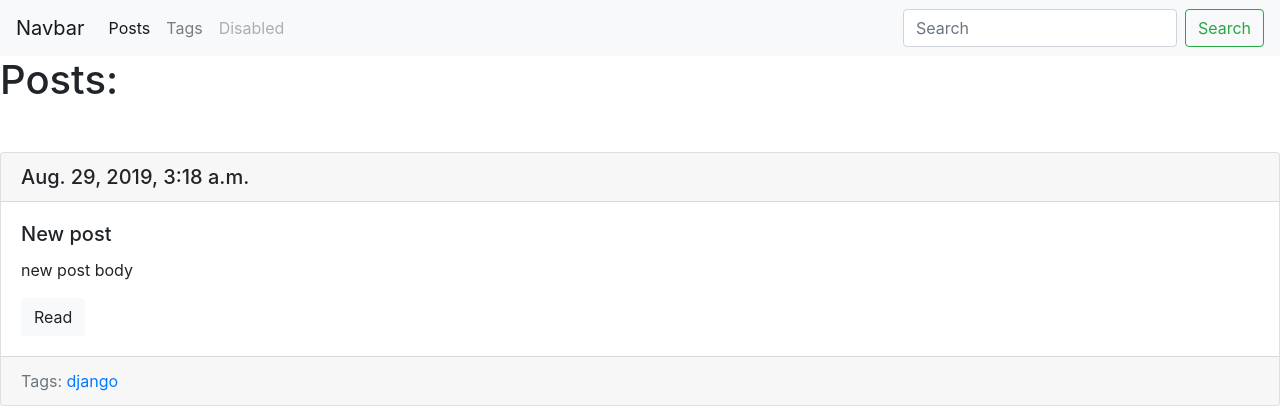
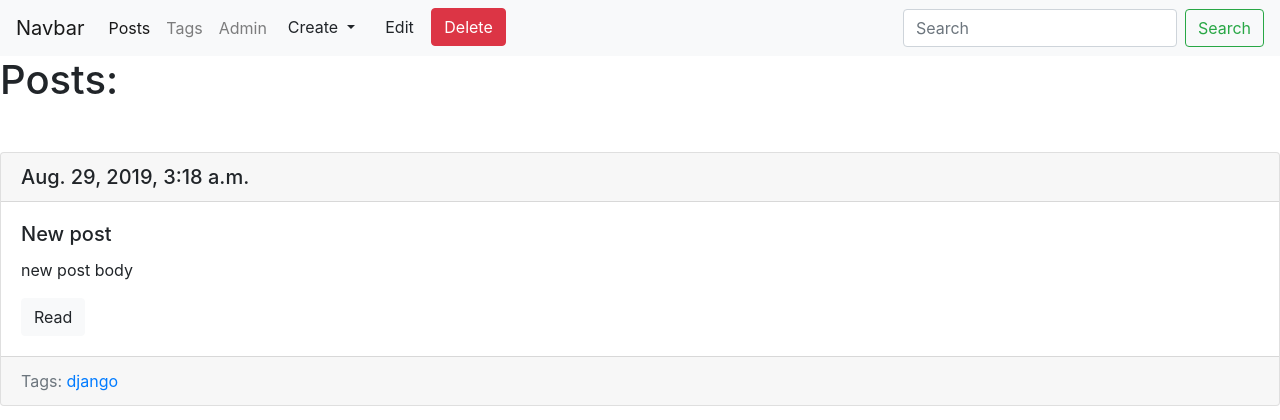
Before and after one commit to Etollo/Django_Projects, a Django app: page /blog/ in a window 1280 px wide. Shown: the top 420 px of the page. Run offline with Django 3.2, Linux system fonts and the light colour scheme; data comes from the database, SQL or seed files in the repository; both versions use the stored data as it was after the commit; some libraries are stand-ins or nearby versions.

Commit message:
Доделал блог по уроку Мочалова.

```diff
--- a/myapp/blogengine/blog/templates/blog/tag_delete_form.html
+++ b/myapp/blogengine/blog/templates/blog/tag_delete_form.html
@@ -6,7 +6,7 @@
 
 
 {% block content %}
-    <form action="{% url 'tag_delete_url' slug=tag.slug %}" method="post">
+    <form action="{{ tag.get_delete_url }}" method="post">
         {% csrf_token %}
 
         <h3>Are you sure you want to delete <b>{{ tag.title|title }}</b> tag? </h3>
--- a/myapp/blogengine/blog/urls.py
+++ b/myapp/blogengine/blog/urls.py
@@ -7,6 +7,7 @@ urlpatterns = [
     path('post/create/', PostCreate.as_view(), name='post_create_url'),
     path('post/<str:slug>/', PostDetail.as_view(), name='post_detail_url'),
     path('post/<str:slug>/update', PostUpdate.as_view(), name='post_update_url'),
+    path('post/<str:slug>/delete', PostDelete.as_view(), name='post_delete_url'),
     path('tags/', tags_list, name='tags_list_url'),
     path('tag/create/', TagCreate.as_view(), name='tag_create_url'),
     path('tag/<str:slug>/', TagDetail.as_view(), name='tag_detail_url'),
--- a/myapp/blogengine/blog/views.py
+++ b/myapp/blogengine/blog/views.py
@@ -1,12 +1,7 @@
-from django.shortcuts import render
-from django.shortcuts import redirect
-from django.shortcuts import get_object_or_404
-from django.urls import reverse
 from django.views.generic import View
 
-from .models import Post, Tag
+from .forms import TagForm, PostForm
 from .utils import *
-from .forms import TagForm, PostForm
 
 
 def posts_list(request):
@@ -30,7 +25,10 @@ class PostUpdate(ObjectUpdateMixin, View):
     template = 'blog/post_update_form.html'
 
 
-
+class PostDelete(ObjectDeleteMixin, View):
+    model = Post
+    template = 'blog/post_delete_form.html'
+    redirect_url = 'posts_list_url'
 
 
 class TagDetail(ObjectDetailMixin, View):
@@ -53,15 +51,6 @@ class TagDelete(ObjectDeleteMixin, View):
     model = Tag
     template = 'blog/tag_delete_form.html'
     redirect_url = 'tags_list_url'
-    # def get(self, request, slug):
-    #     tag = Tag.objects.get(slug__iexact=slug)
-    #     return render(request, 'blog/tag_delete_form.html', context={'tag': tag})
-
-
-    # def post(self, request, slug):
-    #     tag = Tag.objects.get(slug__iexact=slug)
-    #     tag.delete()
-    #     return redirect(reverse('tags_list_url'))
 
 def tags_list(request):
     tags = Tag.objects.all()
--- a/myapp/blogengine/templates/base.html
+++ b/myapp/blogengine/templates/base.html
@@ -4,6 +4,9 @@
         <meta charset="UTF-8">
         <meta name="viewport" content="width=device-width, initial-scale=1.0">
         <meta http-equiv="X-UA-Compatible" content="ie=edge">
+        <script src="https://code.jquery.com/jquery-3.3.1.slim.min.js" integrity="sha384-q8i/X+965DzO0rT7abK41JStQIAqVgRVzpbzo5smXKp4YfRvH+8abtTE1Pi6jizo" crossorigin="anonymous"></script>
+        <script src="https://cdnjs.cloudflare.com/ajax/libs/popper.js/1.14.7/umd/popper.min.js" integrity="sha384-UO2eT0CpHqdSJQ6hJty5KVphtPhzWj9WO1clHTMGa3JDZwrnQq4sF86dIHNDz0W1" crossorigin="anonymous"></script>
+        <script src="https://stackpath.bootstrapcdn.com/bootstrap/4.3.1/js/bootstrap.min.js" integrity="sha384-JjSmVgyd0p3pXB1rRibZUAYoIIy6OrQ6VrjIEaFf/nJGzIxFDsf4x0xIM+B07jRM" crossorigin="anonymous"></script>
         <link rel="stylesheet" href="https://stackpath.bootstrapcdn.com/bootstrap/4.3.1/css/bootstrap.min.css" integrity="sha384-ggOyR0iXCbMQv3Xipma34MD+dH/1fQ784/j6cY/iJTQUOhcWr7x9JvoRxT2MZw1T" crossorigin="anonymous">
         <title>
             {% block title %}
@@ -27,7 +30,23 @@
                         <a class="nav-link" href="{% url 'tags_list_url' %}">Tags</a>
                     </li>
                     <li class="nav-item">
-                        <a class="nav-link disabled" href="#" tabindex="-1" aria-disabled="true">Disabled</a>
+                        <a class="nav-link" href="/admin" tabindex="-1" aria-disabled="true">Admin</a>
+
+                    </li>
+                    <li>
+                        {% block admin-panel %}
+                            <div class="btn-group">
+                                <button type="button" class="btn btn-light dropdown-toggle" data-toggle="dropdown" aria-haspopup="true" aria-expanded="false">
+                                Create
+                                </button>
+                                <div class="dropdown-menu">
+                                    <a class="dropdown-item" href="{% url 'post_create_url' %}">Post</a>
+                                    <a class="dropdown-item" href="{% url 'tag_create_url' %}">Tag</a>
+                                </div>
+                            </div>
+                            <a href="{{ admin_object.get_update_url }}" class="btn btn-light">Edit</a>
+                            <a href="{{ admin_object.get_delete_url }}" class="btn btn-danger">Delete</a>
+                        {% endblock %}
                     </li>
                 </ul>
                 <form class="form-inline my-2 my-lg-0">
```
Also changed, not shown: myapp/blogengine/blog/templates/blog/filter.html (added, +10 -0 lines), myapp/blogengine/blog/templates/blog/post_delete_form.html (added, +16 -0 lines), myapp/blogengine/blog/utils.py (+3 -4 lines), myapp/blogengine/db.sqlite3.
